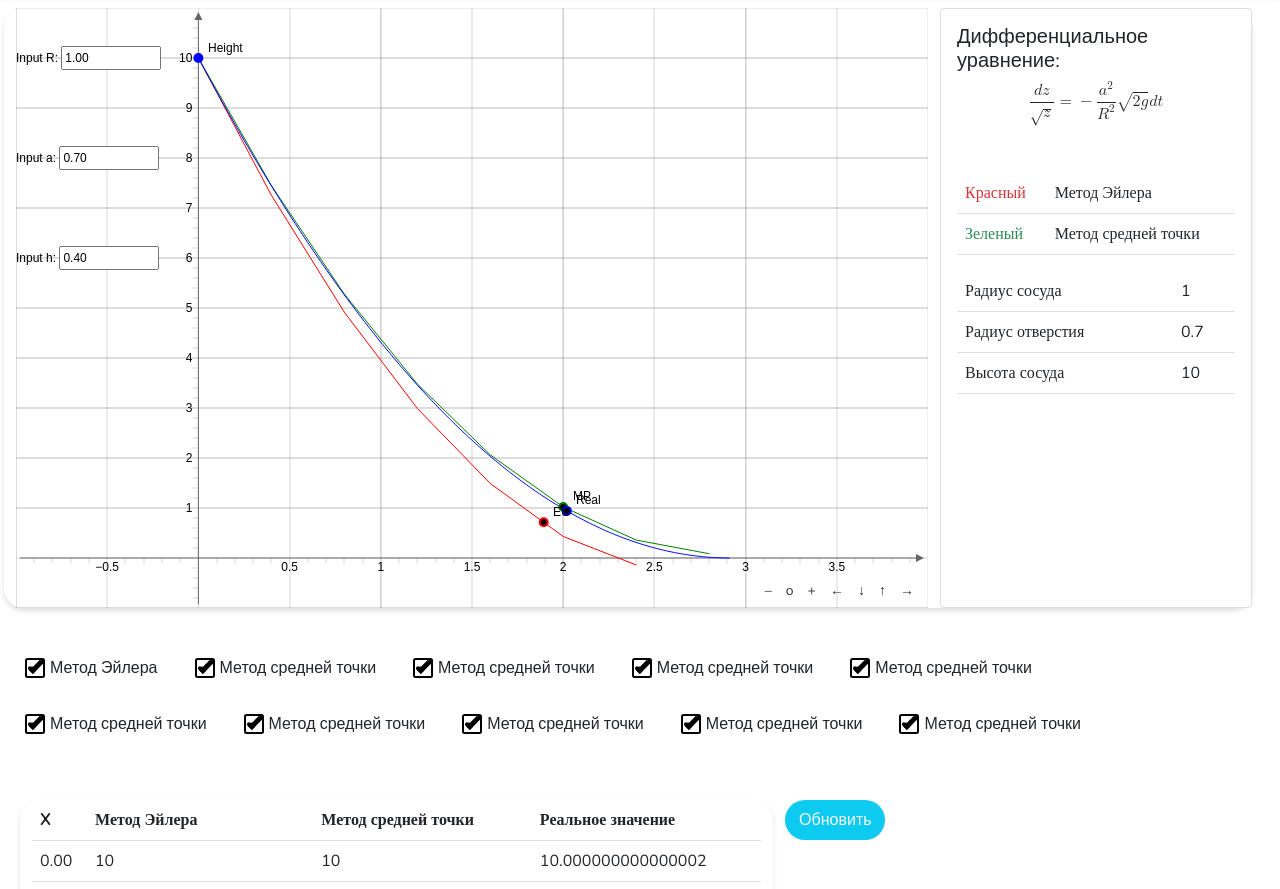
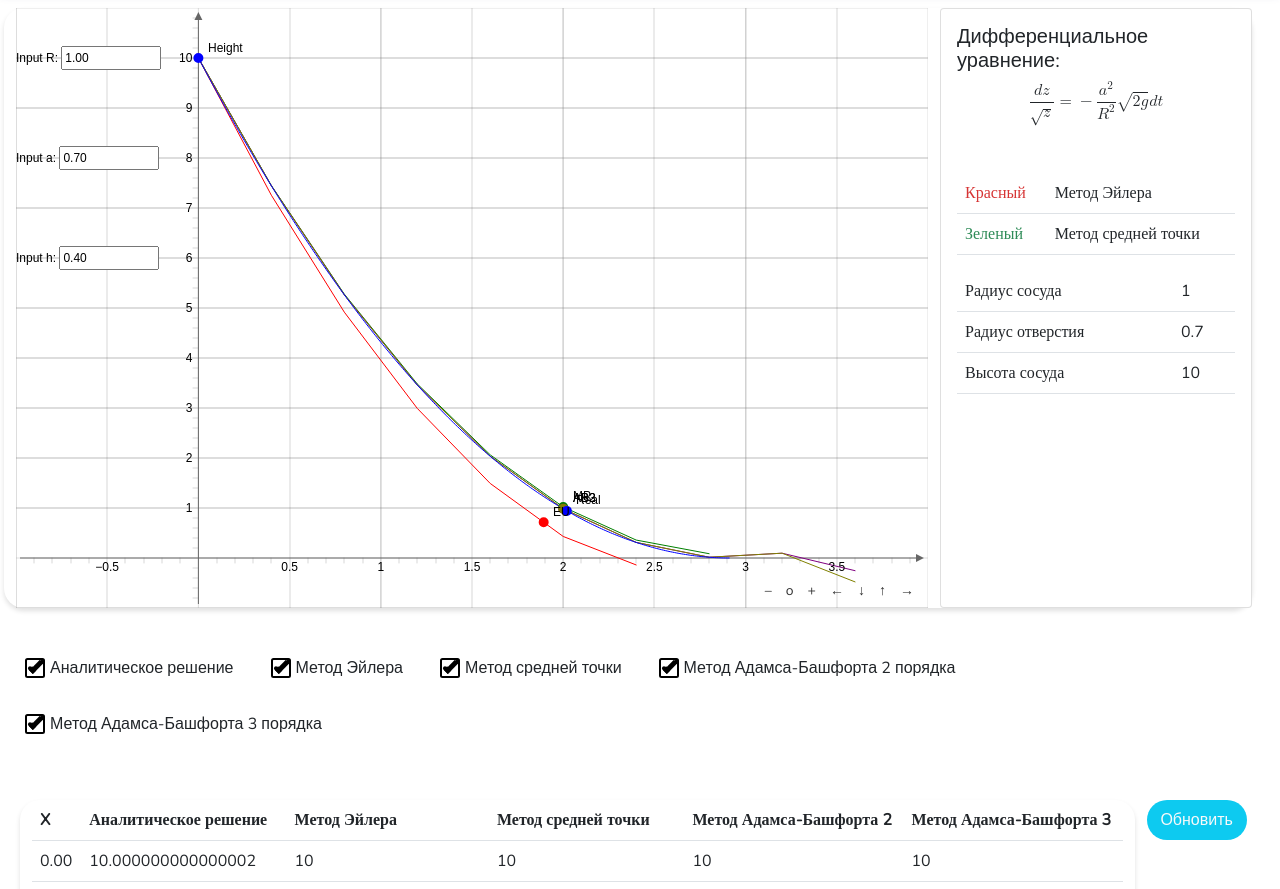
Before and after one commit to olesy/Web-Water-Outflow-Modeling, a plain HTML site: page index.html in a window 1280 px wide. Shown: the part 63-952 px from the top of the page. Drawn offline with nearby package versions, Linux system fonts and the light colour scheme; some packages are replaced by stand-ins of ours.

Commit message:
Added connection of checkboxes to updating graph and table

```diff
--- a/css/style.css
+++ b/css/style.css
@@ -323,7 +323,7 @@ h1 {
   margin: 50px 0;
 }
 
-label {
+.label {
   display: inline-block;
   margin: 0 calc(var(--checkbox-size) * 0.25);
   width: var(--checkbox-size);
--- a/index.html
+++ b/index.html
@@ -90,63 +90,90 @@
 </div>
 <div class="div d-flex row p-3 col-12">
     <div class="d-flex align-items-center col-auto p-3">
-        <input type="checkbox" id="cb1" checked>
-        <label for="cb1"><div class="tick"></div></label>
-        <div class="">Метод Эйлера</div>
+        <input type="checkbox" id="cb0" checked onchange="update_graph('real',this)">
+        <label class="label" for="cb0">
+            <div class="tick"></div>
+        </label>
+        <label for="cb0">Аналитическое решение</label>
     </div>
     <div class="d-flex align-items-center col-auto p-3">
-        <input type="checkbox" id="cb2" checked>
-        <label for="cb2"><div class="tick"></div></label>
-        <div class="">Метод средней точки</div>
+        <input type="checkbox" id="cb1" checked onchange="update_graph('euler',this)">
+        <label class="label" for="cb1">
+            <div class="tick"></div>
+        </label>
+        <label for="cb1">Метод Эйлера</label>
     </div>
     <div class="d-flex align-items-center col-auto p-3">
-        <input type="checkbox" id="cb3" checked>
-        <label for="cb3"><div class="tick"></div></label>
-        <div class="">Метод средней точки</div>
+        <input type="checkbox" id="cb2" checked onchange="update_graph('midpoint',this)">
+        <label class="label" for="cb2">
+            <div class="tick"></div>
+        </label>
+        <label for="cb2">Метод средней точки</label>
     </div>
     <div class="d-flex align-items-center col-auto p-3">
-        <input type="checkbox" id="cb4" checked>
-        <label for="cb4"><div class="tick"></div></label>
-        <div class="">Метод средней точки</div>
+        <input type="checkbox" id="cb3" checked onchange="update_graph('ab2',this)">
+        <label class="label" for="cb3">
+            <div class="tick"></div>
+        </label>
+        <label for="cb3">Метод Адамса-Башфорта 2 порядка</label>
     </div>
     <div class="d-flex align-items-center col-auto p-3">
+        <input type="checkbox" id="cb4" checked onchange="update_graph('ab3',this)">
+        <label class="label" for="cb4">
+            <div class="tick"></div>
+        </label>
+        <label for="cb4">Метод Адамса-Башфорта 3 порядка</label>
+    </div>
+    <!-- <div class="d-flex align-items-center col-auto p-3">
         <input type="checkbox" id="cb5" checked>
-        <label for="cb5"><div class="tick"></div></label>
-        <div class="">Метод средней точки</div>
+        <label class="label" for="cb5">
+            <div class="tick"></div>
+        </label>
+        <label for="cb5">Метод средней точки</label>
     </div>
     <div class="d-flex align-items-center col-auto p-3">
         <input type="checkbox" id="cb6" checked>
-        <label for="cb6"><div class="tick"></div></label>
-        <div class="">Метод средней точки</div>
+        <label class="label" for="cb6">
+            <div class="tick"></div>
+        </label>
+        <label for="cb6">Метод средней точки</label>
     </div>
     <div class="d-flex align-items-center col-auto p-3">
         <input type="checkbox" id="cb7" checked>
-        <label for="cb7"><div class="tick"></div></label>
-        <div class="">Метод средней точки</div>
+        <label class="label" for="cb7">
+            <div class="tick"></div>
+        </label>
+        <label for="cb7">Метод средней точки</label>
     </div>
     <div class="d-flex align-items-center col-auto p-3">
         <input type="checkbox" id="cb8" checked>
-        <label for="cb8"><div class="tick"></div></label>
-        <div class="">Метод средней точки</div>
+        <label class="label" for="cb8">
+            <div class="tick"></div>
+        </label>
+        <label for="cb8">Метод средней точки</label>
     </div>
     <div class="d-flex align-items-center col-auto p-3">
         <input type="checkbox" id="cb9" checked>
-        <label for="cb9"><div class="tick"></div></label>
-        <div class="">Метод средней точки</div>
+        <label class="label" for="cb9">
+            <div class="tick"></div>
+        </label>
+        <label for="cb9">Метод средней точки</label>
     </div>
     <div class="d-flex align-items-center col-auto p-3">
         <input type="checkbox" id="cb10" checked>
-        <label for="cb10"><div class="tick"></div></label>
-        <div class="">Метод средней точки</div>
-    </div>
+        <label for="cb10" class="label">
+            <div class="tick"></div>
+        </label>
+        <label for="cb10">Метод средней точки</label>
+    </div> -->
 </div>
 <div class="col-12 p-3">
-    <div class="col-9 row p-3">
-        <div class="col col-10 custom-paper">
+    <div class="col-12 row p-3">
+        <div class="col col-11 custom-paper">
             <table class="table" id="table">
             </table>
         </div>
-        <div class="col col-2">
+        <div class="col col-1">
             <div class="btn btn-info text-light custom-btn p-2" onclick="update_table()">Обновить</div>
         </div>
     </div>
--- a/js/engine.js
+++ b/js/engine.js
@@ -6,22 +6,47 @@ let R_slider = board.create('input', [-1, 10, '1.00', 'Input R: '], {cssStyle:'w
 let a_slider = board.create('input', [-1, 8, '0.70', 'Input a: '], {cssStyle:'width: 100px'});
 let h_slider = board.create('input', [-1, 6, '0.40', 'Input h: '], {cssStyle:'width: 100px'});
 
+let graphs = {
+    "real": [null, null, true, "Аналитическое решение"],
+    "euler": [null, null, true, "Метод Эйлера"],
+    "midpoint": [null, null, true, "Метод средней точки"],
+    "ab2": [null, null, true, "Метод Адамса-Башфорта 2"],
+    "ab3": [null, null, true, "Метод Адамса-Башфорта 3"]
+}
 // Write to HTML table with methods points data
 function update_table() {
     //
-    output = "<tr><th>X</th><th>Метод Эйлера</th><th>Метод средней точки</th><th>Реальное значение</th></tr>"
+    let output = "<tr><th>X</th>";
+    for (let elem in graphs) {
+        if (graphs[elem][2]) {
+            output += "<th>" + graphs[elem][3] + "</th>"
+        }
+    }
     for (let i = 0; i < data_euler.length; i++) {
         if (isNaN(data_midp[i][0])) break;
-        output += "<tr><td>" + data_euler[i][1].toFixed(2) + "</td><td>" + data_euler[i][0].toString() + "</td><td>" +
-            data_midp[i][0].toString() + "</td><td>"
-            + f_real(data_euler[i][1], parseFloat(R_slider.Value()), parseFloat(a_slider.Value()), startZ.Y()).toString()
-            + "</td></tr>"
+        output += "<tr><td>" +
+            data_euler[i][1].toFixed(2) + "</td><td>" +
+            f_real(data_euler[i][1], parseFloat(R_slider.Value()), parseFloat(a_slider.Value()), startZ.Y()).toString()
+            + "</td>"
+        if (graphs["euler"][2]) {
+            output += "<td>" + + data_euler[i][0].toString() + "</td>"
+        }
+        if (graphs["midpoint"][2]) {
+            output += "<td>" + + data_midp[i][0].toString() + "</td>"
+        }
+        if (graphs["ab2"][2]) {
+            output += "<td>" + + data_ab2[i][0].toString() + "</td>"
+        }
+        if (graphs["ab3"][2]) {
+            output += "<td>" + + data_ab3[i][0].toString() + "</td>"
+        }
+        output += "</tr>"
     }
     document.getElementById("table").innerHTML = output
 }
 
 // Write to HTML parameters values
-let update_parameters = function(R, a, height) {
+let update_parameters = function (R, a, height) {
     document.getElementById("R").innerText = R.toString()
     document.getElementById("a").innerText = a.toString()
     document.getElementById("height").innerText = height.toString()
@@ -38,6 +63,8 @@ startZ = board.createElement('glider', [0, 10, board.defaultAxes.y], {
 let data_euler;
 let data_midp;
 let data_real;
+let data_ab2;
+let data_ab3;
 
 // Euler method function
 function solve_euler(x0, I, dt, f) {
@@ -46,6 +73,51 @@ function solve_euler(x0, I, dt, f) {
     for (let i = 1; i < N; ++i) {
         let dx_dt = data[i - 1][0] + dt * f(0, data[i - 1])[0];
         data.push([dx_dt]);
+    }
+    return data
+}
+
+// Adams-Bashforth 2 method function
+function solve_adams_bashforth_2(x0, I, dt, f) {
+    let data = [x0];
+    let N = (I[1] - I[0]) / dt;
+    for (let i = 1; i < N; ++i) {
+        if (i === 1) {
+            // RK4 for 1st iteration
+            let k1 = f(0, data[i - 1][0])
+            let k2 = f(0, data[i - 1][0] + dt / 2 * k1)
+            let k3 = f(0, data[i - 1][0] + dt / 2 * k2)
+            let k4 = f(0, data[i - 1][0] + dt * k3)
+            let dx_dt = data[i - 1][0] + dt * (1 / 6 * k1 + 1 / 3 * k2 + 1 / 3 * k3 + 1 / 6 * k4)
+            data.push([dx_dt]);
+        } else {
+            // Adams Bashforth, k=2
+            let dx_dt = data[i - 1][0] + dt * (3 / 2 * f(0, data[i - 1][0]) - 1 / 2 * f(0, data[i - 2][0]))
+            data.push([dx_dt]);
+        }
+    }
+    return data
+}
+
+// Adams-Bashforth 3 method function
+function solve_adams_bashforth_3(x0, I, dt, f) {
+    let data = [x0];
+    let N = (I[1] - I[0]) / dt;
+    for (let i = 1; i < N; ++i) {
+        if (i < 3) {
+            // RK4 for 1st & 2nd iteration
+            let k1 = f(0, data[i - 1][0])
+            let k2 = f(0, data[i - 1][0] + dt / 2 * k1)
+            let k3 = f(0, data[i - 1][0] + dt / 2 * k2)
+            let k4 = f(0, data[i - 1][0] + dt * k3)
+            let dx_dt = data[i - 1][0] + dt * (1 / 6 * k1 + 1 / 3 * k2 + 1 / 3 * k3 + 1 / 6 * k4)
+            data.push([dx_dt]);
+        } else {
+            // Adams Bashforth, k=3
+            let dx_dt = data[i - 1][0] + dt * (23 / 12 * f(0, data[i - 1][0]) - 4 / 3 * f(0, data[i - 2][0])
+                + 5 / 12 * f(0, data[i - 3][0]))
+            data.push([dx_dt]);
+        }
     }
     return data
 }
@@ -83,7 +155,7 @@ function solve_real(x0, I, R, a, dt, height) {
 }
 
 // Universal ODE solver (any method)
-function ode1(method = "real", R, a, h, height, update) {
+function ode_diff_water(method = "real", R, a, h, height, update) {
     let I1 = [0, 6];
     if (h <= 0) h = 1
     if (a > R) a = R
@@ -108,6 +180,10 @@ function ode1(method = "real", R, a, h, height, update) {
         data1 = solve_euler(x01, I1, h, f1);
     } else if (method === "midpoint") {
         data1 = solve_midpoint(x01, I1, h, f1)
+    } else if (method === "ab2") {
+        data1 = solve_adams_bashforth_2(x01, I1, h, f1)
+    } else if (method === "ab3") {
+        data1 = solve_adams_bashforth_3(x01, I1, h, f1)
     } else if (method === "real") {
         data1 = solve_real(x01, I1, R, a, h, height)
     }
@@ -121,11 +197,15 @@ function ode1(method = "real", R, a, h, height, update) {
 }
 
 // Evaluating methods
-data_euler = ode1("euler", parseFloat(R_slider.Value()), parseFloat(a_slider.Value()),
+data_euler = ode_diff_water("euler", parseFloat(R_slider.Value()), parseFloat(a_slider.Value()),
     parseFloat(h_slider.Value()), startZ.Y(), update_parameters);
-data_midp = ode1("midpoint", parseFloat(R_slider.Value()), parseFloat(a_slider.Value()),
+data_midp = ode_diff_water("midpoint", parseFloat(R_slider.Value()), parseFloat(a_slider.Value()),
     parseFloat(h_slider.Value()), startZ.Y(), update_parameters);
-data_real = ode1("real", parseFloat(R_slider.Value()), parseFloat(a_slider.Value()),
+data_ab2 = ode_diff_water("ab2", parseFloat(R_slider.Value()), parseFloat(a_slider.Value()),
+    parseFloat(h_slider.Value()), startZ.Y(), update_parameters);
+data_ab3 = ode_diff_water("ab3", parseFloat(R_slider.Value()), parseFloat(a_slider.Value()),
+    parseFloat(h_slider.Value()), startZ.Y(), update_parameters);
+data_real = ode_diff_water("real", parseFloat(R_slider.Value()), parseFloat(a_slider.Value()),
     parseFloat(h_slider.Value()), startZ.Y(), update_parameters);
 
 update_table()
@@ -135,9 +215,13 @@ let tR = [];
 let dataZ = [];
 let dataZM = [];
 let dataZR = [];
+let dataZAB2 = [];
+let dataZAB3 = [];
 for (let i = 0; i < data_euler.length; i++) {
     dataZ[i] = data_euler[i][0];
     dataZM[i] = data_midp[i][0];
+    dataZAB2[i] = data_ab2[i][0];
+    dataZAB3[i] = data_ab3[i][0];
     tM[i] = data_euler[i][1];
 }
 for (let i = 0; i < data_real.length; i++) {
@@ -147,9 +231,9 @@ for (let i = 0; i < data_real.length; i++) {
 
 // Plots setup
 
-g_euler = board.createElement('curve', [tM, dataZ], {strokeColor:'red', strokeWidth:'3px'});
+g_euler = board.create('curve', [tM, dataZ], {strokeColor:'red', strokeWidth:'3px'});
 g_euler.updateDataArray = function () {
-    data_euler = ode1("euler", parseFloat(R_slider.Value()), parseFloat(a_slider.Value()),
+    data_euler = ode_diff_water("euler", parseFloat(R_slider.Value()), parseFloat(a_slider.Value()),
         parseFloat(h_slider.Value()), startZ.Y(), update_parameters);
     this.dataX = [];
     this.dataY = [];
@@ -158,11 +242,11 @@ g_euler.updateDataArray = function () {
         this.dataY[i] = data_euler[i][0];
     }
 };
-let p_euler = board.create('glider', [g_euler], {name:'EU', strokeColor:'red', fillColor:'black'});
+let p_euler = board.create('glider', [g_euler], {name:'EU', strokeColor:'red', fillColor:'red'});
 
-g_midpoint = board.createElement('curve', [tM, dataZM], {strokeColor:'green', strokeWidth:'3px'});
+g_midpoint = board.create('curve', [tM, dataZM], {strokeColor:'green', strokeWidth:'3px'});
 g_midpoint.updateDataArray = function () {
-    data_midp = ode1("midpoint", parseFloat(R_slider.Value()), parseFloat(a_slider.Value()),
+    data_midp = ode_diff_water("midpoint", parseFloat(R_slider.Value()), parseFloat(a_slider.Value()),
         parseFloat(h_slider.Value()), startZ.Y(), update_parameters);
     this.dataX = [];
     this.dataY = [];
@@ -171,11 +255,37 @@ g_midpoint.updateDataArray = function () {
         this.dataY[i] = data_midp[i][0];
     }
 };
-let p_midpoint = board.create('glider', [g_midpoint], {name:'MP', strokeColor:'green', fillColor:'black'});
+let p_midpoint = board.create('glider', [g_midpoint], {name:'MP', strokeColor:'green', fillColor:'green'});
 
-g_real = board.createElement('curve', [tR, dataZR], {strokeColor:'blue', strokeWidth:'1px'});
+g_ab2 = board.create('curve', [tM, dataZAB2], {strokeColor:'purple', strokeWidth:'3px'});
+g_ab2.updateDataArray = function () {
+    data_ab2 = ode_diff_water("ab2", parseFloat(R_slider.Value()), parseFloat(a_slider.Value()),
+        parseFloat(h_slider.Value()), startZ.Y(), update_parameters);
+    this.dataX = [];
+    this.dataY = [];
+    for (let i = 0; i < data_ab2.length; i++) {
+        this.dataX[i] = data_ab2[i][1];
+        this.dataY[i] = data_ab2[i][0];
+    }
+};
+let p_ab2 = board.create('glider', [g_ab2], {name:'AB2', strokeColor:'purple', fillColor:'purple'});
+
+g_ab3 = board.create('curve', [tM, dataZAB3], {strokeColor:'olive', strokeWidth:'3px'});
+g_ab3.updateDataArray = function () {
+    data_ab3 = ode_diff_water("ab3", parseFloat(R_slider.Value()), parseFloat(a_slider.Value()),
+        parseFloat(h_slider.Value()), startZ.Y(), update_parameters);
+    this.dataX = [];
+    this.dataY = [];
+    for (let i = 0; i < data_ab3.length; i++) {
+        this.dataX[i] = data_ab3[i][1];
+        this.dataY[i] = data_ab3[i][0];
+    }
+};
+let p_ab3 = board.create('glider', [g_ab3], {name:'AB3', strokeColor:'olive', fillColor:'olive'});
+
+g_real = board.create('curve', [tR, dataZR], {strokeColor:'blue', strokeWidth:'1px'});
 g_real.updateDataArray = function () {
-    data_real = ode1("real", parseFloat(R_slider.Value()), parseFloat(a_slider.Value()),
+    data_real = ode_diff_water("real", parseFloat(R_slider.Value()), parseFloat(a_slider.Value()),
         parseFloat(h_slider.Value()), startZ.Y(), update_parameters);
     this.dataX = [];
     this.dataY = [];
@@ -184,69 +294,26 @@ g_real.updateDataArray = function () {
         this.dataY[i] = data_real[i][0];
     }
 };
-let p_real = board.create('glider', [g_real], {name:'Real', strokeColor:'blue', fillColor:'black'});
+let p_real = board.create('glider', [g_real], {name:'Real', strokeColor:'blue', fillColor:'blue'});
 
+graphs = {
+    "real": [g_real, p_real, true, "Аналитическое решение"],
+    "euler": [g_euler, p_euler, true, "Метод Эйлера"],
+    "midpoint": [g_midpoint, p_midpoint, true, "Метод средней точки"],
+    "ab2": [g_ab2, p_ab2, true, "Метод Адамса-Башфорта 2"],
+    "ab3": [g_ab3, p_ab3, true, "Метод Адамса-Башфорта 3"]
+}
 
-2
-3
-4
-5
-6
-7
-8
-9
-10
-11
-12
-13
-14
-15
-16
-17
-18
-19
-20
-21
-22
-23
-24
-25
-26
-27
-28
-29
-30
-31
-32
-$(document).ready(function() {
-    try {
-        $('body').ripples({
-            resolution: 512,
-            dropRadius: 20, //px
-            perturbance: 0.04,
-        });
-        $('main').ripples({
-            resolution: 128,
-            dropRadius: 10, //px
-            perturbance: 0.04,
-        });
+function update_graph(name, element) {
+    let objects = graphs[name]
+    if (element.checked) {
+        objects[0].showElement()
+        objects[1].showElement()
+        objects[2] = true
+    } else {
+        objects[0].hideElement()
+        objects[1].hideElement()
+        objects[2] = false
     }
-    catch (e) {
-        $('.error').show().text(e);
-    }
-
-    $('.disable').show().on('click', function() {
-        $('body, main').ripples('destroy');
-        $(this).hide();
-    });
-
-    setInterval(function() {
-        var $el = $('main');
-        var x = Math.random() * $el.outerWidth();
-        var y = Math.random() * $el.outerHeight();
-        var dropRadius = 20;
-        var strength = 0.04 + Math.random() * 0.04;
-
-        $el.ripples('drop', x, y, dropRadius, strength);
-    }, 400);
-});
+    update_table()
+}
```
